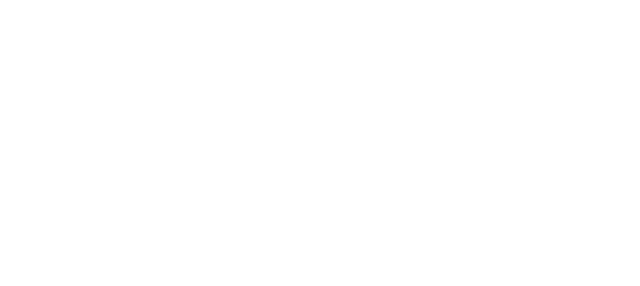
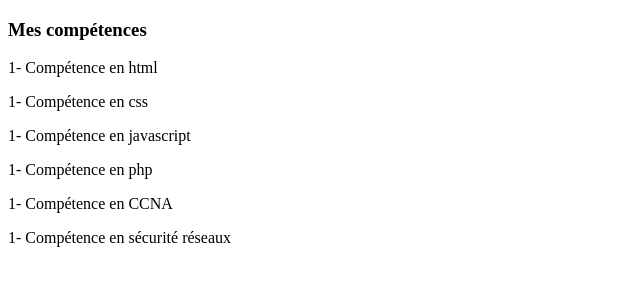
Before and after one commit to Omar2422/git-mon-cv, a plain HTML site: page index.html in a window 1280 px wide. Shown: the whole page, without its empty margins (0-640 px from the left). Drawn offline with Linux system fonts and the light colour scheme.

Commit message:
Mise en place de la section competences

```diff
--- a/index.html
+++ b/index.html
@@ -7,6 +7,14 @@
     <title>Document</title>
 </head>
 <body>
-
+    <div class="competences">
+        <h3>Mes compétences</h3>
+        <p>1- Compétence en html</p>
+        <p>1- Compétence en css</p>
+        <p>1- Compétence en javascript</p>
+        <p>1- Compétence en php</p>
+        <p>1- Compétence en CCNA</p>
+        <p>1- Compétence en sécurité réseaux</p>
+    </div>
 </body>
 </html>
```
